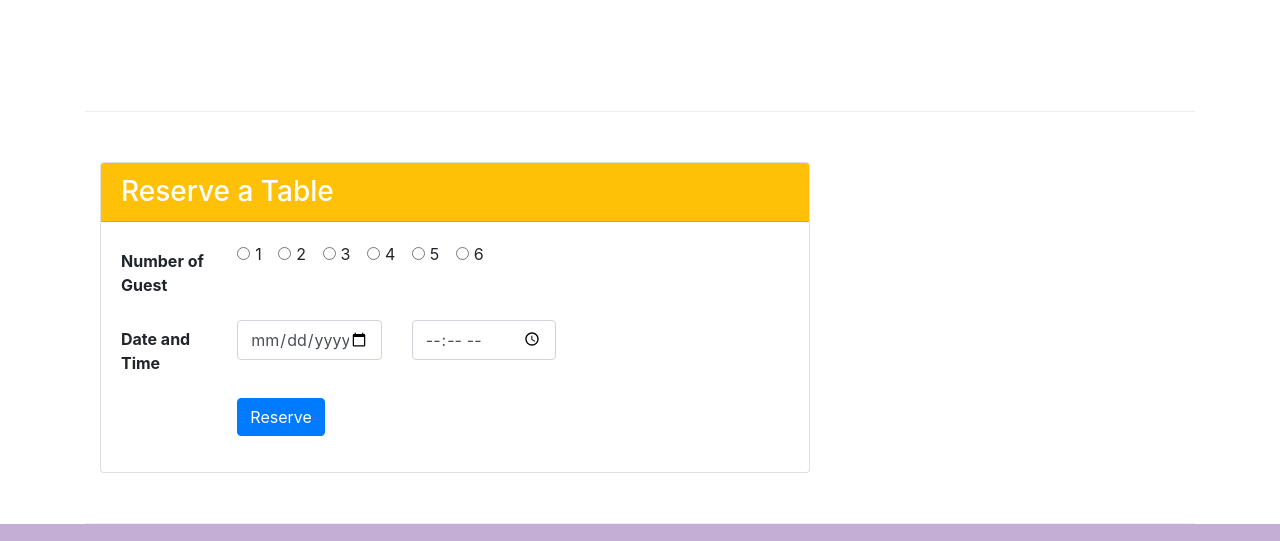
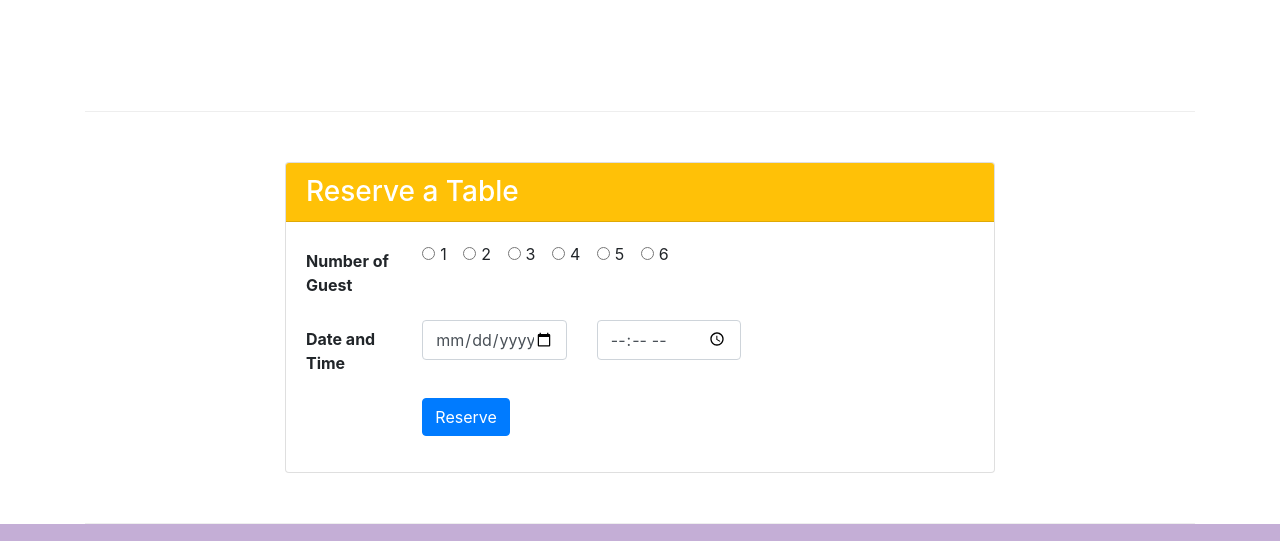
Before and after one commit to Benkalio/bootstrap4, a website: page index.html in a window 1280 px wide. Shown: the part 1422-1963 px from the top of the page. Drawn offline with nearby package versions, Linux system fonts and the light colour scheme.

Commit message:
offset the reservation form

```diff
--- a/index.html
+++ b/index.html
@@ -113,7 +113,7 @@
             </div>
         </div>
         <div class="row row-content">
-            <div class="col-12 col-sm-8 align-self-center">
+            <div class="col-12 col-sm-8 align-self-center offset-md-2">
                 <div class="card align-content-center">
                     <h3 class="card-header bg-warning text-white">Reserve a Table</h3>
                     <div class="card-body">
```
